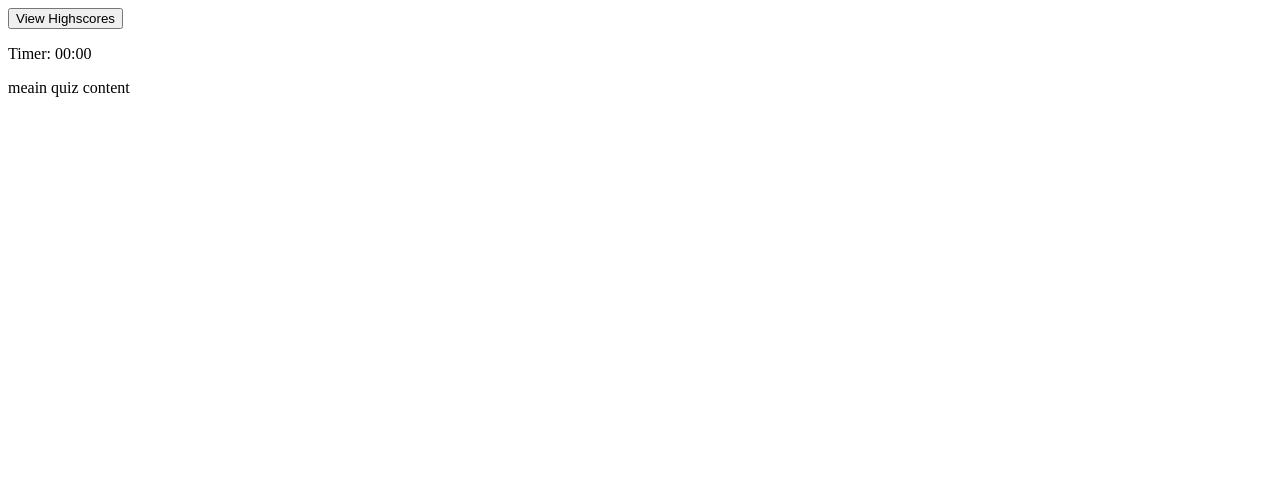
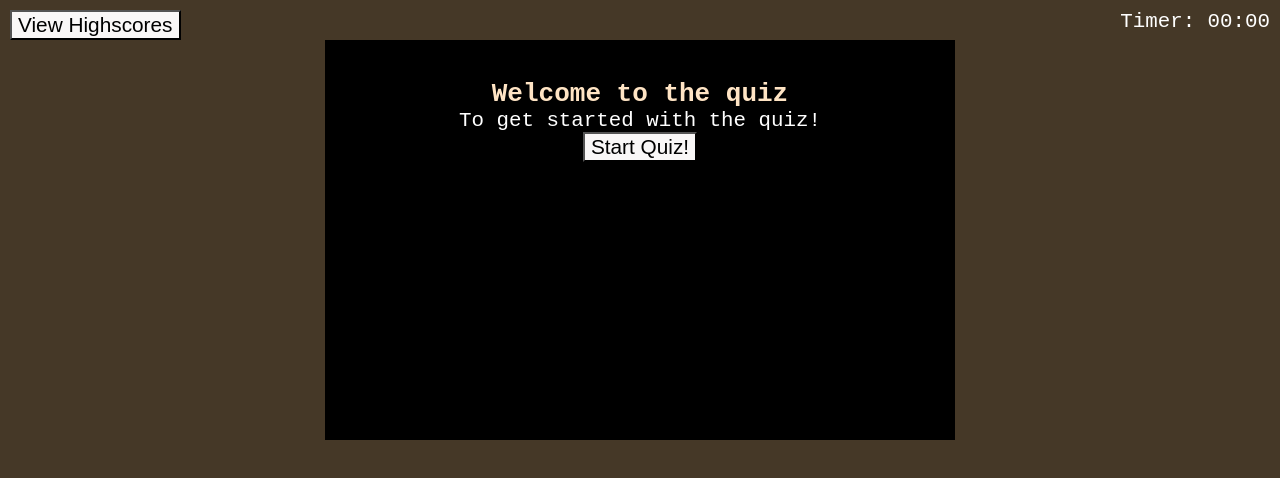
Before and after one commit to alexmin94/Web-APIs, a plain HTML site: page index.html in a window 1280 px wide. Drawn offline with Linux system fonts and the light colour scheme; files that its build step writes are made by us from their sources.

Commit message:
added classes

```diff
--- a/index.html
+++ b/index.html
@@ -1,14 +1,15 @@
-
+<!DOCTYPE html>
 
 <html>
     <head>
+        <meta charset="UTF-8">
         <title>Web Quiz</title>
-        <meta name="viewport" content="width=device-width, initial-scale=1.0">
-        <link rei="stylesheet" href="./resources/workspace/css/style.css">
+        <meta name="viewport" content="width=device-width, initial-scale=1">
+        <link rel="stylesheet" href="./style.css">
     </head>
     <body>
 
-        <div class="outer container">
+        <div class="outer-container">
 
 
             <div class="top-bar">
@@ -17,16 +18,27 @@
             </div>
 
 
+
             <div class="inner-container">
 
 
                 <header class="quiz-intro">
+                    <h1>Welcome to the quiz</h1>
+                    <p>To get started with the quiz!</p>
+                    <button>Start Quiz!</button>
+                </header>
 
 
-                </header>
-
-                meain quiz content
                 <main>
+                    <section class="question-screen">
+                        <h2>Question Here</h2>
+                        <ul>
+                            <li><button>Answer 1</button></li>
+                            <li><button>Answer 2</button></li>
+                            <li><button>Answer 3</button></li>
+                            <li><button>Answer 4</button></li>
+                        </ul>
+                    </section>
 
 
                 </main>
--- /dev/null
+++ b/style.css
@@ -0,0 +1,77 @@
+* {
+    margin: 0;
+}
+
+
+body {
+    background-color: rgb(69, 56, 39);
+    font-family: monospace;
+ }
+
+button {
+     outline: none;
+     background-color: rgb(249, 247, 247);
+     outline: none;
+     font-size: 1.3rem;
+ }
+
+ h1, h2 {
+    color: bisque;
+    text-align: center;
+ }
+
+ li {
+    list-style: none;
+ }
+
+p {
+     color: white;
+     font-size: 1.3rem;
+     text-align: center;
+ }
+
+.outer-container {
+     padding: 10px;
+     height: 100vh;
+     display: flex;
+     flex-direction: column;
+     justify-content: start;
+
+ }
+
+ .inner-container {
+    background: rgba(0, 0, 0, 0.5);
+    background-color: black;
+    height: 50%;
+    width: 50%;
+    margin: 0 auto;
+    display: flex;
+    flex-direction: column;
+    justify-content: center;
+ }
+
+.top-bar p {
+    float: right;
+ }
+
+ .quiz-intro, main {
+    margin-bottom: 30vh;
+    margin-left: 10%;
+    margin-right: 10%;
+
+ }
+
+ .quiz-intro p {
+    text-align: center;
+
+ }
+
+ .quiz-intro button {
+    display: block;
+    margin: 0 auto;
+
+ }
+
+ main {
+    display: none;
+ }
```
Also changed, not shown: css/style.css (deleted), 1 other file.
